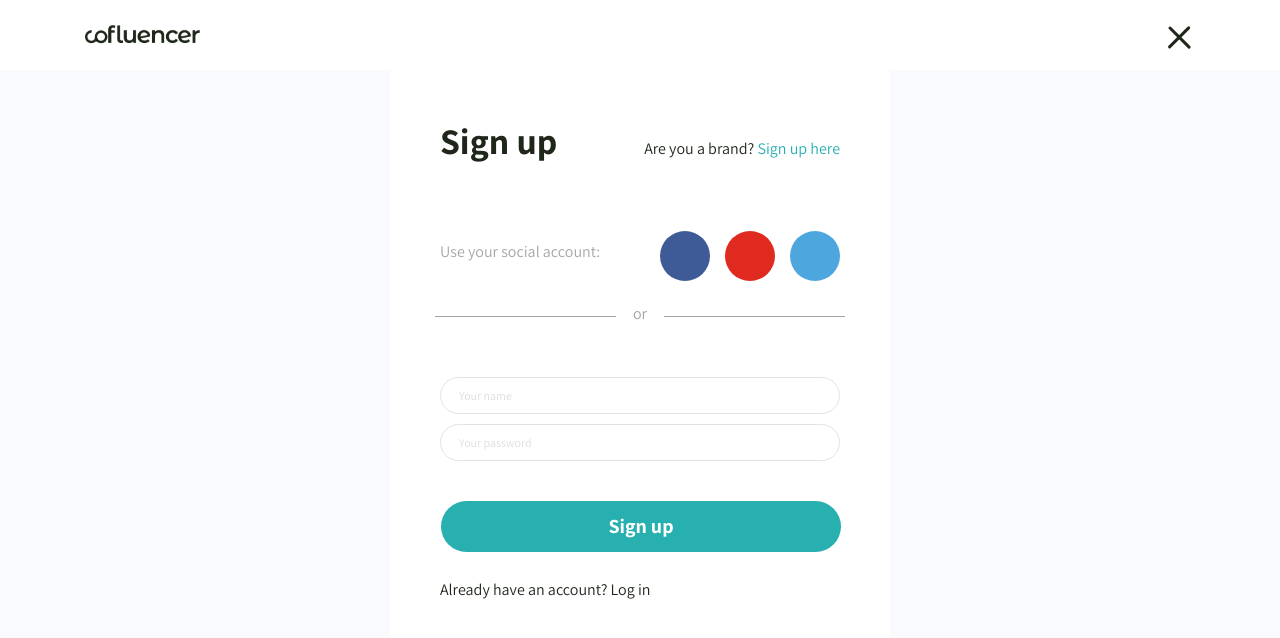
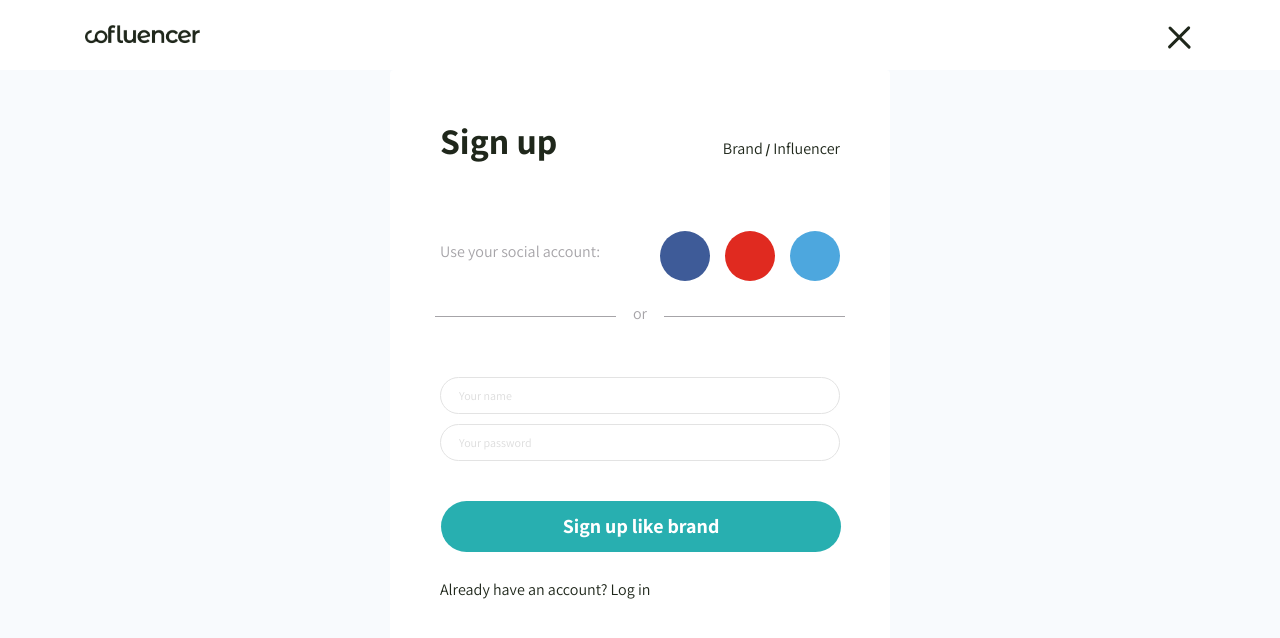
Before and after one commit to emeeneu/cofluencer-frontend, an Angular app: page / in a window 1280 px wide. Both pictures are taken after a click on the link "Signup". Shown: the top 638 px of the page. Built offline with nearby package versions, Linux system fonts and the light colour scheme; no server answers; some icons are missing; a web font is replaced by a local one.

Commit message:
signup from brand or influencer

```diff
--- a/src/app/components/login/login.component.html
+++ b/src/app/components/login/login.component.html
@@ -1,6 +1,10 @@
-<div class="loginModal">
+<div [hidden]="toggleUser" class="loginModal" id="brand">
   <div class="flex flex-center flex-middle flexModal modalBg">
     <div class="loginForm mb-100">
+      <div class="flex sp-around">
+        <p (click)="controlUser()">brand</p>
+        <p (click)="controlUser()">influencer</p>
+      </div>
       <div class="container p-50">
           <p class="h1">Log in</p>
         <div class="row mt-40">
--- a/src/app/components/login/login.component.ts
+++ b/src/app/components/login/login.component.ts
@@ -19,6 +19,8 @@ export class LoginComponent implements OnInit {
 
   user: any;
   error: string;
+
+  toggleUser: boolean;
 
   constructor(
     private session: AuthService,
@@ -49,4 +51,9 @@ export class LoginComponent implements OnInit {
     this.change.emit(event);
   }
 
+  controlUser() {
+    this.toggleUser = !this.toggleUser;
+    console.log(this.toggleUser);
+  }
+
 }
--- a/src/app/components/signup/signup.component.html
+++ b/src/app/components/signup/signup.component.html
@@ -5,7 +5,8 @@
       <div class="container p-50">
         <div class="title flex sp-between flex-baseline">
           <p class="h1">Sign up</p>
-          <p class="bodyText">Are you a brand? <a href="">Sign up here</a></p>
+          <p><span (click)="controlUser()" class="bodyText">Brand</span> / <span (click)="controlUser()" class="bodyText">Influencer</span> </p>
+          <!-- <p class="bodyText">Are you a brand? <a href="">Sign up here</a></p> -->
         </div>
         <div class="row mt-40">
           <div class="col-12 flex flex-middle sp-between socialLogin">
@@ -49,7 +50,8 @@
           </div> -->
           <div class="col-12">
             <div class="form-group">
-              <button (click)="signup()" class="btn btn-round btn-primary loginButton h4">Sign up</button>
+              <button [hidden]="toggleSignup" (click)="signupBrand()" class="btn btn-round btn-primary loginButton h4">Sign up like brand</button>
+              <button [hidden]="!toggleSignup" (click)="signupInfluencer()" class="btn btn-round btn-primary loginButton h4">Sign up like influencer</button>
             </div>
             <p class="bodyText">Already have an account?
               <a (click)="changeModal('login')">Log in</a>
--- a/src/app/components/signup/signup.component.ts
+++ b/src/app/components/signup/signup.component.ts
@@ -11,6 +11,8 @@ export class SignupComponent implements OnInit {
 
   @Output() close = new EventEmitter<any>();
   @Output() change = new EventEmitter<any>();
+
+  toggleSignup: boolean;
 
   formInfo = {
     username: '',
@@ -29,9 +31,18 @@ export class SignupComponent implements OnInit {
   ngOnInit() {
   }
 
-  signup() {
+  signupBrand() {
     this.session
-      .signup(this.formInfo)
+      .signupBrand(this.formInfo)
+      .then(user => {
+        this.user = user;
+        this.router.navigate(['company']);
+      })
+      .catch(err => (this.error = err));
+  }
+
+  signupInfluencer() {
+    this.session.signupInfluencer(this.formInfo)
       .then(user => {
         this.user = user;
         this.router.navigate(['app']);
@@ -47,4 +58,8 @@ export class SignupComponent implements OnInit {
     this.change.emit(event);
   }
 
+  controlUser() {
+    this.toggleSignup = !this.toggleSignup;
+  }
+
 }
--- a/src/app/services/auth.service.ts
+++ b/src/app/services/auth.service.ts
@@ -45,11 +45,20 @@ export class AuthService {
       .then((data) => this.setUser(data));
   }
 
-  signup(user: any): Promise<any> {
+  signupBrand(user: any): Promise<any> {
     const options = {
       withCredentials: true
     };
-    return this.httpClient.post(`${this.API_URL}/signup`, user, options)
+    return this.httpClient.post(`${this.API_URL}/brand/signup`, user, options)
+      .toPromise()
+      .then((data) => this.setUser(data));
+  }
+
+  signupInfluencer(user: any): Promise<any> {
+    const options = {
+      withCredentials: true,
+    };
+    return this.httpClient.post(`${this.API_URL}/influencer/signup`, user, options)
       .toPromise()
       .then((data) => this.setUser(data));
   }
```
